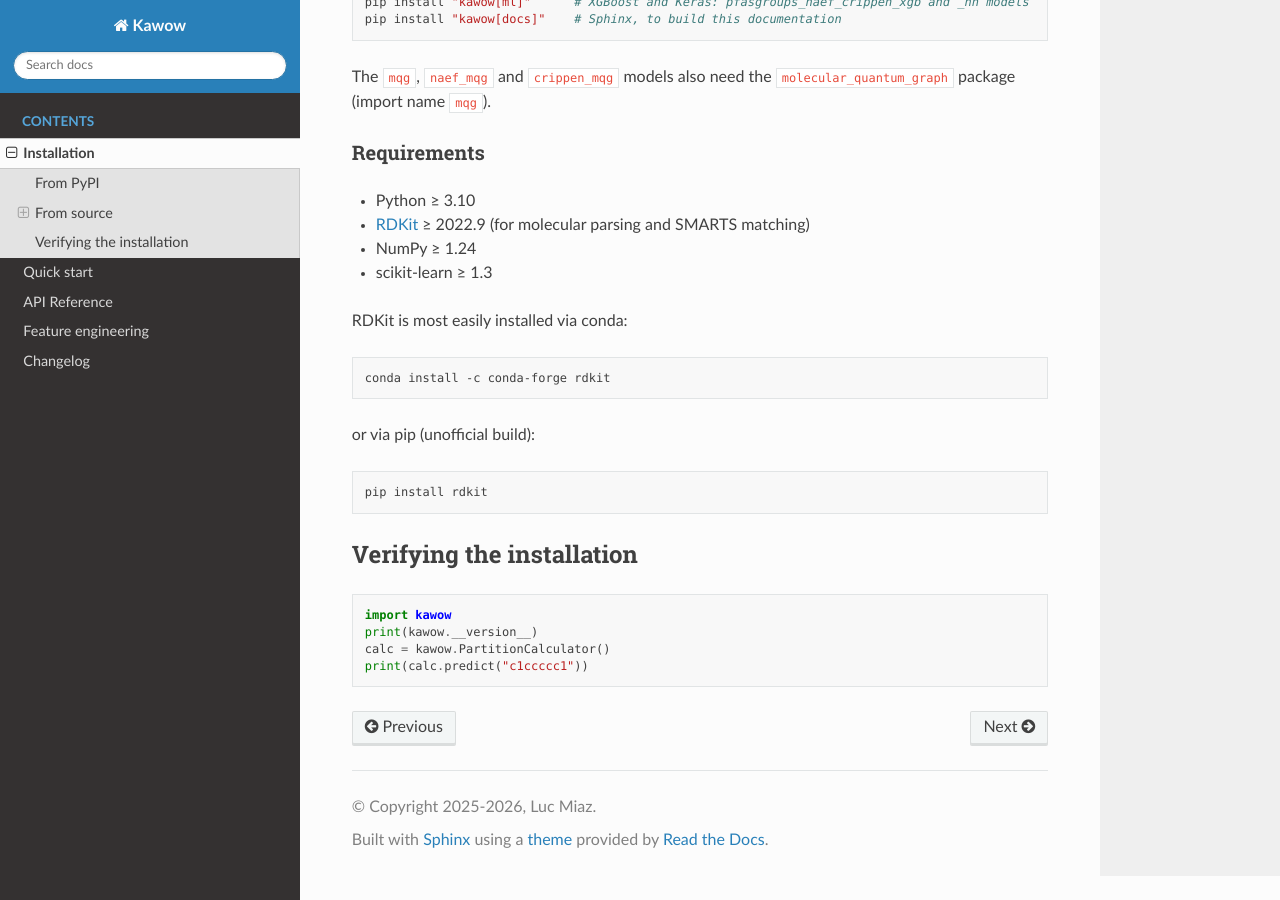
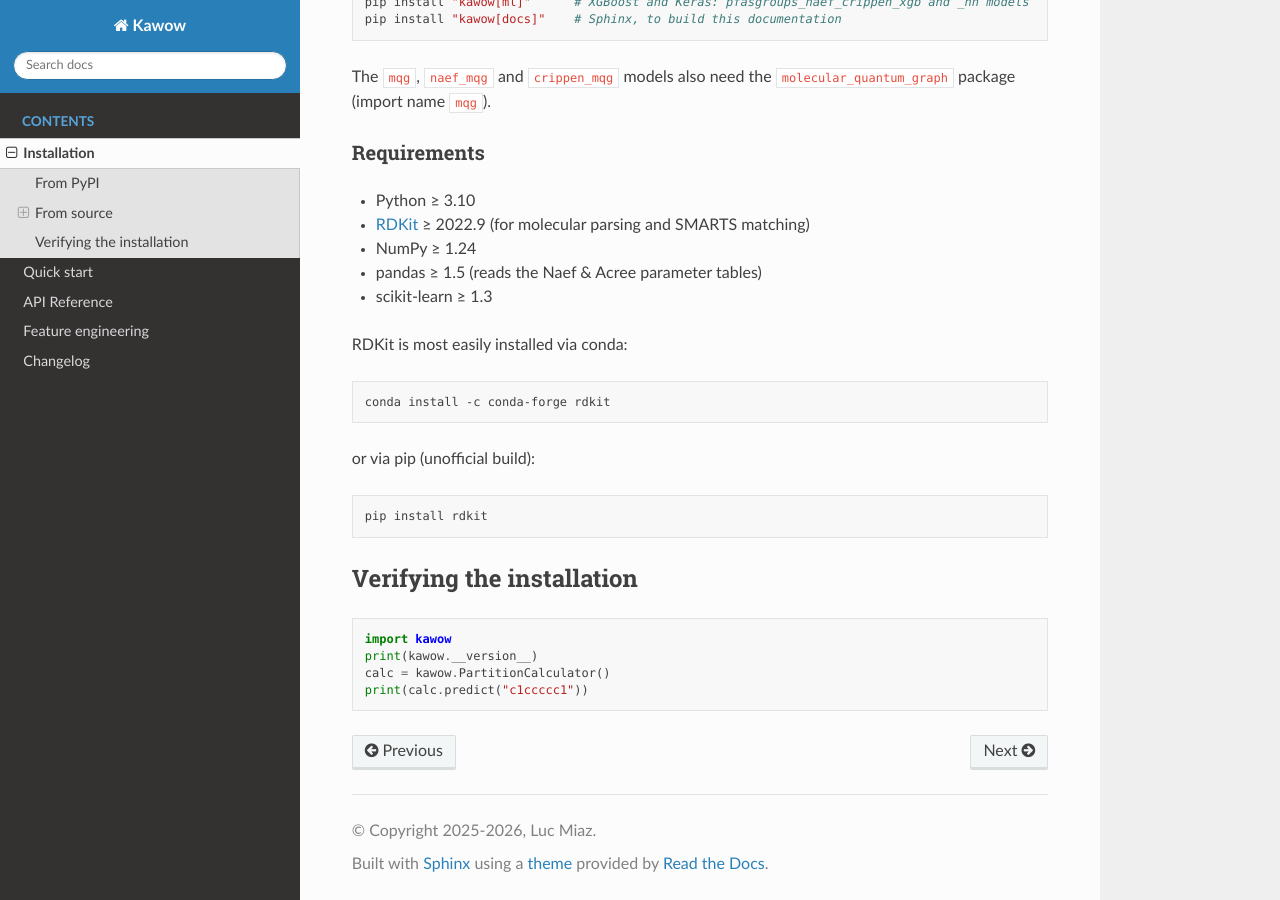
Before and after one commit to LucMiaz/kawow, a Sphinx documentation site: the page built from docs/installation.md, in a window 1280 px wide and 900 px high, scrolled down 508 px. Built offline with Sphinx 7.4.7 and the Read the Docs theme 3.1.0, drawn with Linux system fonts in a browser that asks for light colours.

Commit message:
Declare pandas as a core dependency (fixes RTD build)
kawow.smarts_model imports pandas at module level and kawow/__init__.py
imports smarts_model, so 'import kawow' failed without pandas. pandas was
only listed in the dev extra, so the Read the Docs build (which installs
docs/requirements.txt + the package) crashed in conf.py.

Co-Authored-By: Claude Opus 5.5 <noreply@anthropic.com>
Claude-Session: https://claude.ai/code/session_014j8ZoVvEzHNxr7be91LsH5

```diff
--- a/docs/installation.md
+++ b/docs/installation.md
@@ -28,6 +28,7 @@ The `mqg`, `naef_mqg` and `crippen_mqg` models also need the `molecular_quantum_
 - Python ≥ 3.10
 - [RDKit](https://www.rdkit.org/) ≥ 2022.9 (for molecular parsing and SMARTS matching)
 - NumPy ≥ 1.24
+- pandas ≥ 1.5 (reads the Naef & Acree parameter tables)
 - scikit-learn ≥ 1.3
 
 RDKit is most easily installed via conda:
--- a/docs/rtd-environment.yml
+++ b/docs/rtd-environment.yml
@@ -6,6 +6,7 @@ dependencies:
   - python=3.11
   - rdkit>=2022.9
   - numpy>=1.24
+  - pandas>=1.5
   - scikit-learn>=1.3
   - pip:
     - sphinx>=7.0
--- a/pyproject.toml
+++ b/pyproject.toml
@@ -21,6 +21,7 @@ keywords = [
 ]
 dependencies = [
     "numpy>=1.24",
+    "pandas>=1.5",
     "scikit-learn>=1.3",
     "rdkit>=2022.9",
 ]
```
Also changed, not shown: docs/changelog.md (+1 -0 lines).
